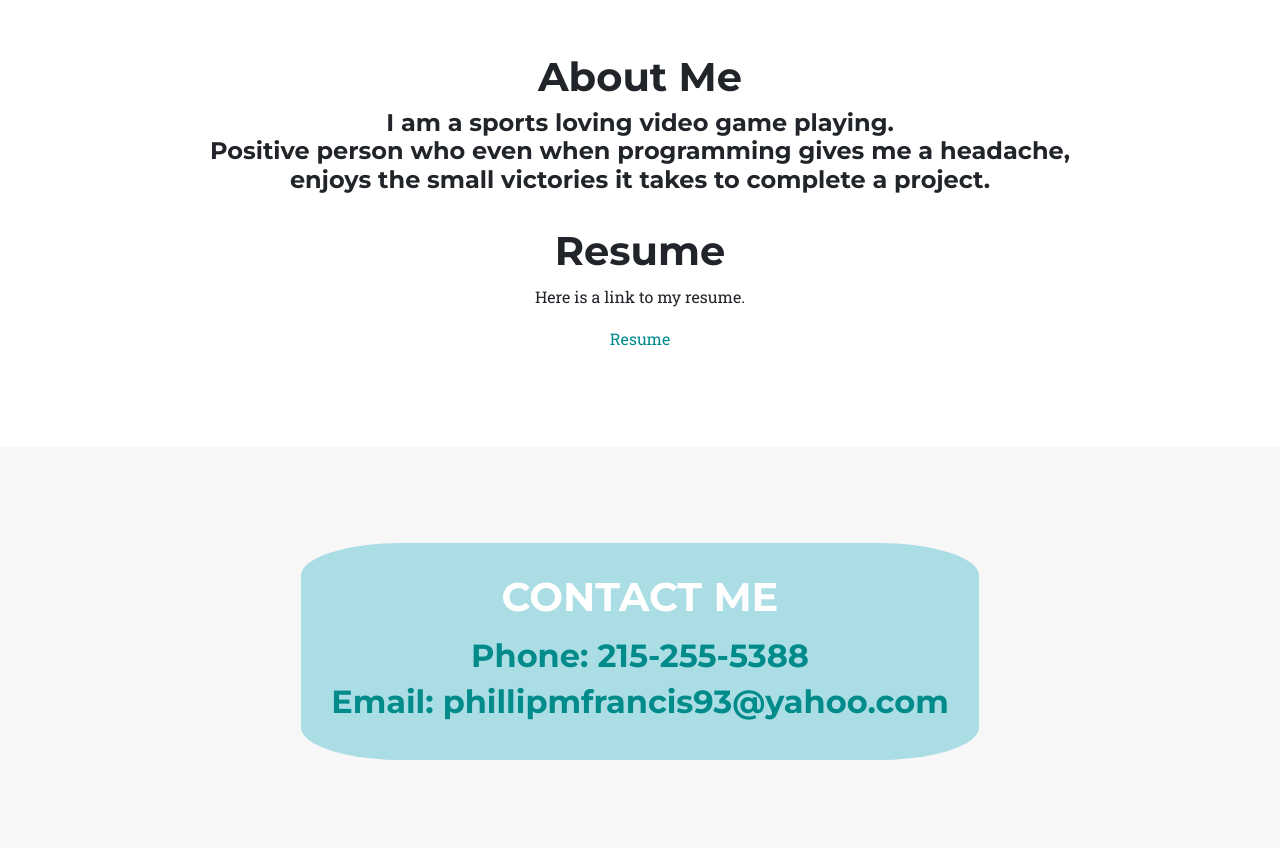
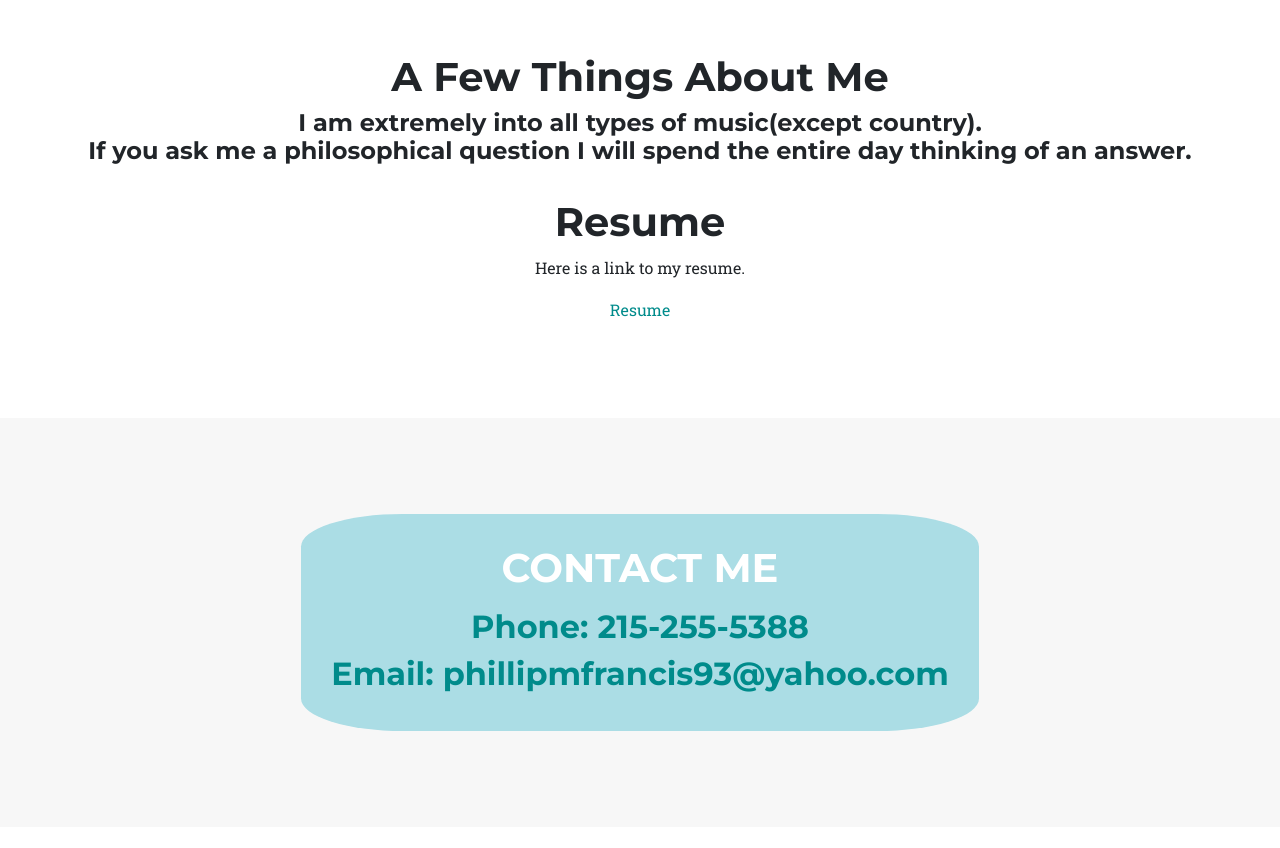
Before and after one commit to Phillip215/Phillip215.github.io, a plain HTML site: page index.html in a window 1280 px wide. Shown: the part 3614-4462 px from the top of the page. Drawn offline with nearby package versions, Linux system fonts and the light colour scheme.

Commit message:
Update about Me

```diff
--- a/index.html
+++ b/index.html
@@ -197,15 +197,14 @@
                 <div class="text-center">
                     <h1>Kid Phill 😎</h1>
                     <img class="me" src="./assets/img/about/20190203_163400.jpg" alt="kid photo">
-                        <h1>About Me</h1>
+                        <h1>A Few Things About Me</h1>
 
                             <h4>
-                                I am a sports loving
-                                video game playing.
+                                I am extremely into all types of music(except country).
                                 <br />
-                                Positive person who even when programming gives me a headache,
+                                If you ask me a philosophical question I will spend the entire day thinking of an answer.
                                 <br />
-                                enjoys the small victories it takes to complete a project.
+
                             </h4>
                             <br>
                             <h1>Resume</h1>
```
